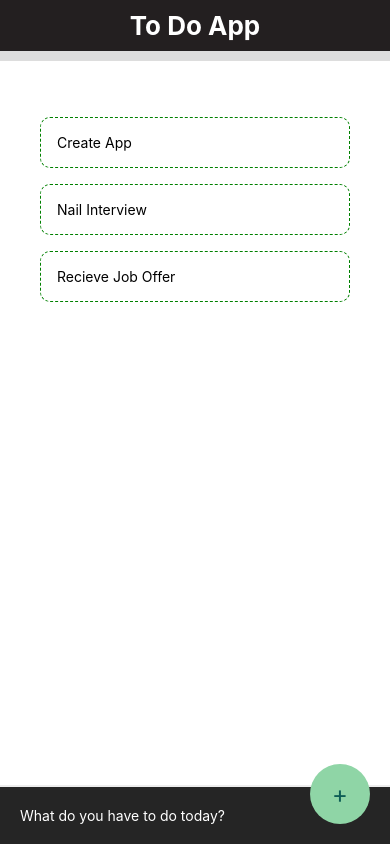
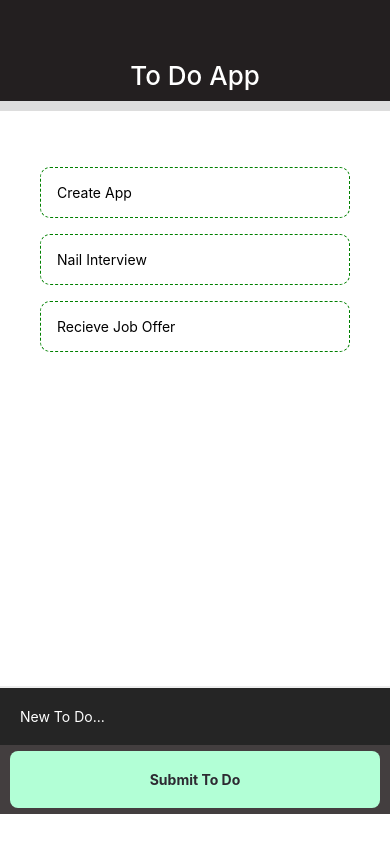
Before and after one commit to srhmendez/React-Native-To-Do-App, a React Native app: screen / in a window 390 px wide. Built offline with nearby package versions, Linux system fonts and the light colour scheme.

Commit message:
Styling, Use State, Alert

```diff
--- a/app/components/Footer.js
+++ b/app/components/Footer.js
@@ -1,30 +1,17 @@
 import React from 'react';
-import { StyleSheet, TextInput, TouchableOpacity, Text, View } from 'react-native';
+import CreateToDoInput from './UI/CreateToDoInput';
+import { StyleSheet, View } from 'react-native';
 
-export default function Footer() {
+
+export default function Footer( { submitHandler } ) {
 
 
     return(
 
-    <View>
         <View style={styles.footer}>
-
-            {/* Input for Adding a Task */}
-
-            <TextInput style={styles.textInput}
-                placeholder='What do you have to do today?'
-                placeholderTextColor='white'
-                underlineColorAndroid='transparent'>
-            </TextInput>
-
+            <CreateToDoInput submitHandler={ submitHandler } />
         </View>
 
-        {/* Add Task Button */}
-
-        <TouchableOpacity style={styles.addButton}>
-            <Text style={styles.addButtonText}>+</Text>
-        </TouchableOpacity>
-    </View>
     )
 }
 
@@ -32,37 +19,11 @@ const styles = StyleSheet.create({
     footer:
     {
         position: 'absolute',
-        bottom: 0,
+        bottom: 30,
         left :0,
         right:0,
-        zIndex:10
-    },
-    textInput :
-    {
-      alignSelf: 'stretch',
-      color:'#fff',
-      padding:20,
-      backgroundColor:'#252525',
-      borderTopWidth :2,
-      borderTopColor:'#ededed'
-    },
-    addButton :
-    {
-        position:'absolute',
-        zIndex:11,
-        right:20,
-        bottom:20,
-        backgroundColor:'#8FD5A6',
-        width:60,
-        height:60,
-        borderRadius:50,
-        alignItems:'center',
-        justifyContent:'center',
-        elevation: 8,
-    },
-    addButtonText :
-    {
-        color: '#0D5D56',
-        fontSize:24,
+        zIndex:10,
+        backgroundColor: '#433E3F'
     }
+
 })
--- a/app/components/Header.js
+++ b/app/components/Header.js
@@ -1,5 +1,5 @@
 import React from 'react';
-import { StyleSheet, StatusBar, Text, View } from 'react-native';
+import { StyleSheet, Text, View } from 'react-native';
 
 export default function Header() {
 
@@ -20,14 +20,15 @@ const styles = StyleSheet.create({
         alignItems: 'center',
         justifyContent: 'center',
         borderBottomWidth: 10,
-        borderBottomColor: '#ddd'
+        borderBottomColor: '#ddd',
+        paddingTop: 50
 
     },
     headerText: {
         color: 'white',
         padding: 10,
         fontSize: 26,
-        fontWeight:700
+        fontWeight: "500"
 
     },
 
--- a/app/components/Main.js
+++ b/app/components/Main.js
@@ -3,26 +3,50 @@ import Footer from './Footer';
 import ToDoItem from './ToDoItem';
 import { useState } from 'react';
 import React from 'react';
-import { StyleSheet, View, FlatList } from 'react-native';
+import { StyleSheet, View, FlatList, TouchableWithoutFeedback, Keyboard, Alert} from 'react-native';
 
 export default function Main() {
 
+    /* To Do Array and setTodos function using State */
     const [todos, setTodos] = useState([
         { text: 'Create App', key: '1' },
         { text: 'Nail Interview', key: '2' },
         { text: 'Recieve Job Offer', key: '3'}
     ]);
 
-    {/* Function for clicking on a to do list task, takes the key number and returns the non matching text properties*/}
+    /* Function for clicking on a to do list task, takes the key number and returns the non matching text properties*/
     const pressHandler = (key) => {
-        setTodos ((prevTodos) => {
-            return prevTodos.filter(todo => todo.key != key)
+        setTodos ((todos) => {
+            return todos.filter(todo => todo.key != key)
         });
+
+    }
+    /* Function passing the text in the todos array as a new todo & generating a random key, copying the prevTodos using the spread operator and then sending it to another component with props */
+    const submitHandler = (text) => {
+
+        // Adding input validation to prevent users from entering in todo's less than 3 characters in length
+        if (text.length > 3){
+            setTodos((todos) => {
+                return [
+                    { text: text, key: Math.random().toString() },
+                    ...todos
+                ];
+            });
+        } else {
+            //Adding an alert if the input text string is less than 3 characters
+            Alert.alert("Attention!", "Todos must be longer than two characters. Please try again.", [
+                {text: 'Continue', onPress: () => console.log('alert closed')}
+            ]);
+        }
 
     }
 
   return (
+    /* Adding the TouchableWithoutFeedback Wrapper to allow user to dismiss keyboard by clicking anywhere outside of the keyboard */
+    <TouchableWithoutFeedback onPress={ () => {
+        Keyboard.dismiss();
 
+    }}>
         <View style={styles.container}>
 
             <Header />
@@ -30,7 +54,7 @@ export default function Main() {
             {/* Main Content (To Do List) */}
             <View style={styles.content}>
 
-            {/* Insert Form Here */}
+                {/* Form */}
                 <View style={styles.list}>
                     <FlatList
                     data={todos}
@@ -43,9 +67,11 @@ export default function Main() {
                 </View>
             </View>
 
-        <Footer />
+            {/* Passing submitHandler function into the CreateToDoInput component */}
+            <Footer submitHandler={ submitHandler } />
 
         </View>
+    </TouchableWithoutFeedback>
   );
 }
 
@@ -58,11 +84,17 @@ const styles = StyleSheet.create({
     content:
     {
         flex:1,
-        marginBottom:100,
         padding:40,
-        color: '#ddd'
+        paddingBottom: 180,
+        color: '#ddd',
+        height:300
 
     },
+    list:
+    {
+        flex:1,
+        paddingBottom: 20
 
+    }
 
 });
--- /dev/null
+++ b/app/components/UI/CreateToDoInput.js
@@ -0,0 +1,55 @@
+import React, { useState } from 'react';
+import { StyleSheet, View, TouchableOpacity,Text, TextInput } from 'react-native';
+
+export default function CreateToDoInput( { submitHandler } ) {
+
+        const [text, setText] = useState('');
+
+        const changeHandler = (inputValue) => {
+            setText(inputValue);
+        }
+
+    return(
+        <View>
+            <TextInput style={styles.textInput}
+                placeholder='New To Do...'
+                placeholderTextColor='white'
+                underlineColorAndroid='transparent'
+                onChangeText={ changeHandler }>
+            </TextInput>
+            <TouchableOpacity style={styles.button} onPress={ () => submitHandler(text) } title='Submit ToDo'>
+                <Text style={styles.buttonText}>Submit To Do</Text>
+            </TouchableOpacity>
+
+        </View>
+    )
+};
+
+const styles = StyleSheet.create({
+    textInput :
+    {
+      alignSelf: 'stretch',
+      color:'#fff',
+      padding:20,
+      backgroundColor:'#252525',
+      borderTopWidth :2,
+      borderTopColor:'#ededed'
+    },
+    button:
+    {
+        backgroundColor:'#B2FFD6',
+        padding:30,
+        paddingVertical: 20,
+        borderRadius: 8,
+        margin:6,
+        marginHorizontal: 10
+
+    },
+    buttonText:
+    {
+        textAlign: 'center',
+        fontWeight: '700',
+        color: '#2D2A32',
+    }
+
+})
```
Lines whose indentation alone changed are shown as unchanged.
